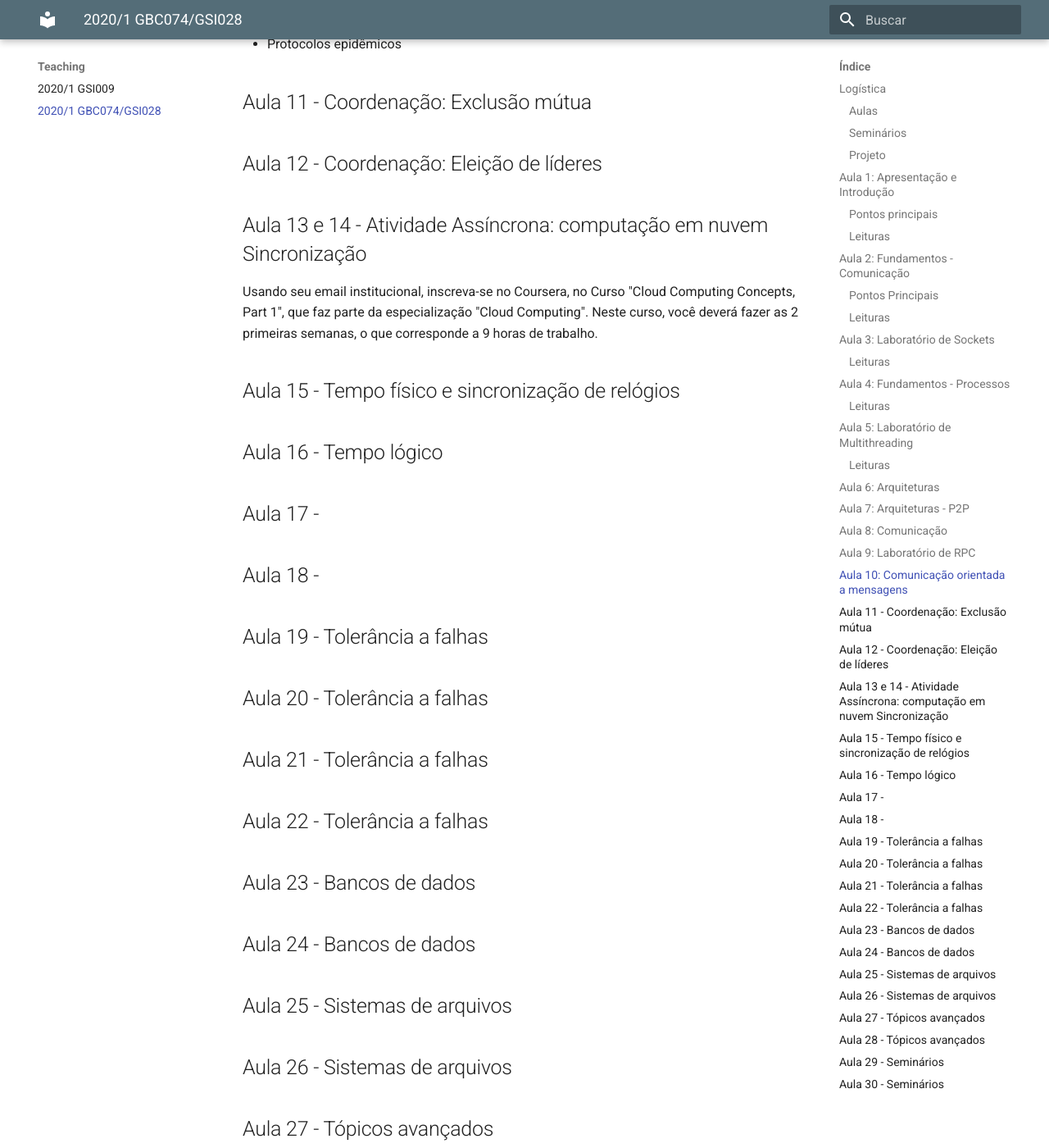
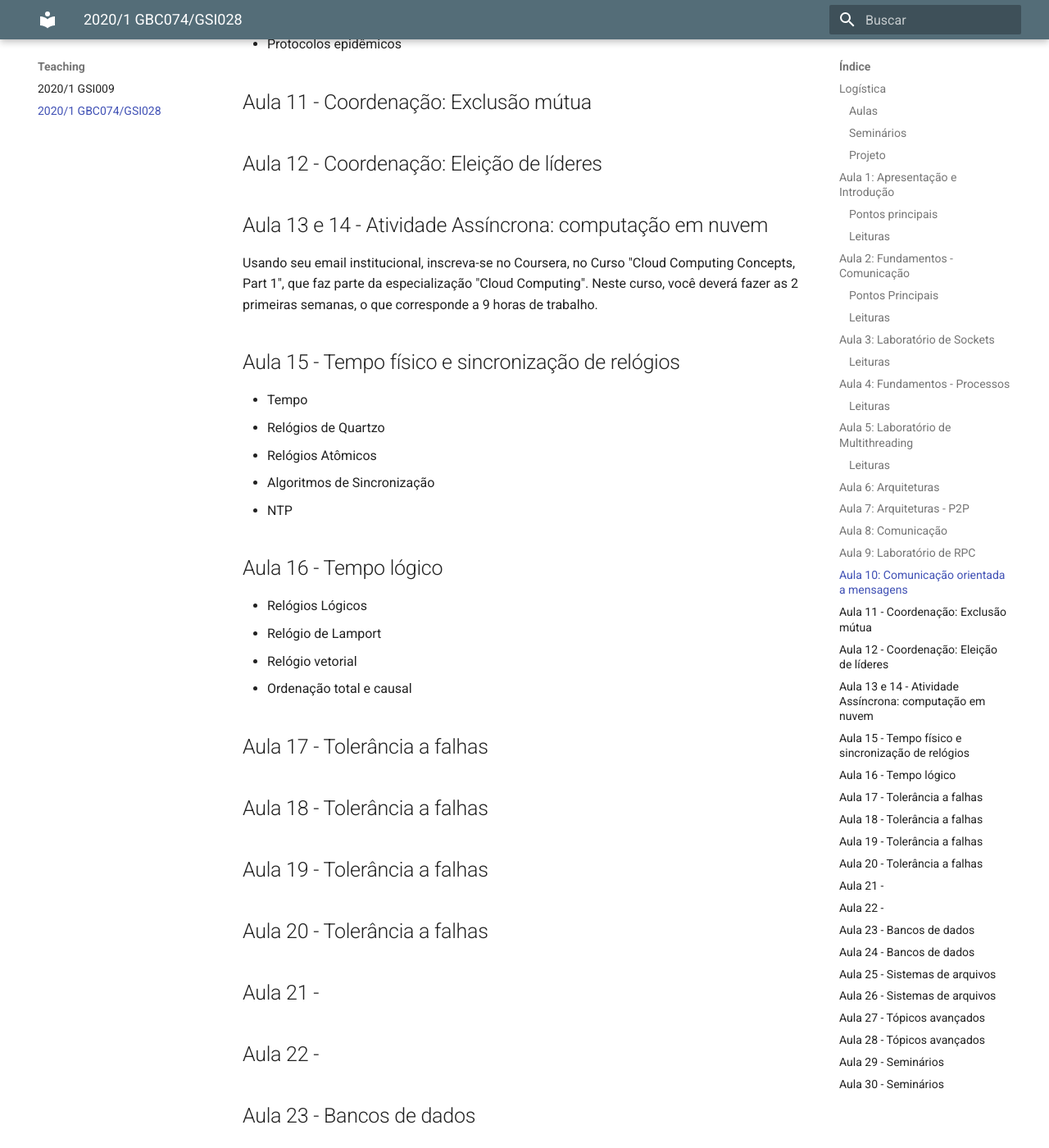
Before and after one commit to lasarojc/lasarojc.github.io, an MkDocs documentation site: the page built from docs/teaching/gbc074gsi028/index.md, in a window 1280 px wide and 1400 px high, scrolled down 5811 px. Shown: the whole window at 82% size. Built offline with MkDocs 1.6.1 and Material for MkDocs 9.7.7, drawn with Linux system fonts in a browser that asks for light colours; formulas are drawn with MathJax 3.

Commit message:
fault tolerance

```diff
--- a/docs/teaching/gbc074gsi028/index.md
+++ b/docs/teaching/gbc074gsi028/index.md
@@ -176,19 +176,31 @@ Nesta aula discutiremos o papel dos processos no desenvolvimento de Sistemas dis
 
 ## Aula 12 - Coordenação: Eleição de líderes
 
-## Aula 13 e 14  - Atividade Assíncrona: computação em nuvem  Sincronização
+## Aula 13 e 14  - Atividade Assíncrona: computação em nuvem
 
 Usando seu email institucional, inscreva-se no Coursera, no Curso "Cloud Computing Concepts, Part 1",  que faz parte da especialização "Cloud Computing".
 Neste curso, você deverá fazer as 2 primeiras semanas, o que corresponde a 9 horas de trabalho.
 
 ## Aula 15 - Tempo físico e sincronização de relógios
+
+* Tempo
+* Relógios de Quartzo
+* Relógios Atômicos
+* Algoritmos de Sincronização
+* NTP
+
 ## Aula 16 - Tempo lógico
-## Aula 17 -
-## Aula 18 -
+* Relógios Lógicos
+* Relógio de Lamport
+* Relógio vetorial
+* Ordenação total e causal
+
+## Aula 17 - Tolerância a falhas
+## Aula 18 - Tolerância a falhas
 ## Aula 19 - Tolerância a falhas
 ## Aula 20 - Tolerância a falhas
-## Aula 21 - Tolerância a falhas
-## Aula 22 - Tolerância a falhas
+## Aula 21 -
+## Aula 22 -
 ## Aula 23 - Bancos de dados
 ## Aula 24 - Bancos de dados
 ## Aula 25 - Sistemas de arquivos
```
